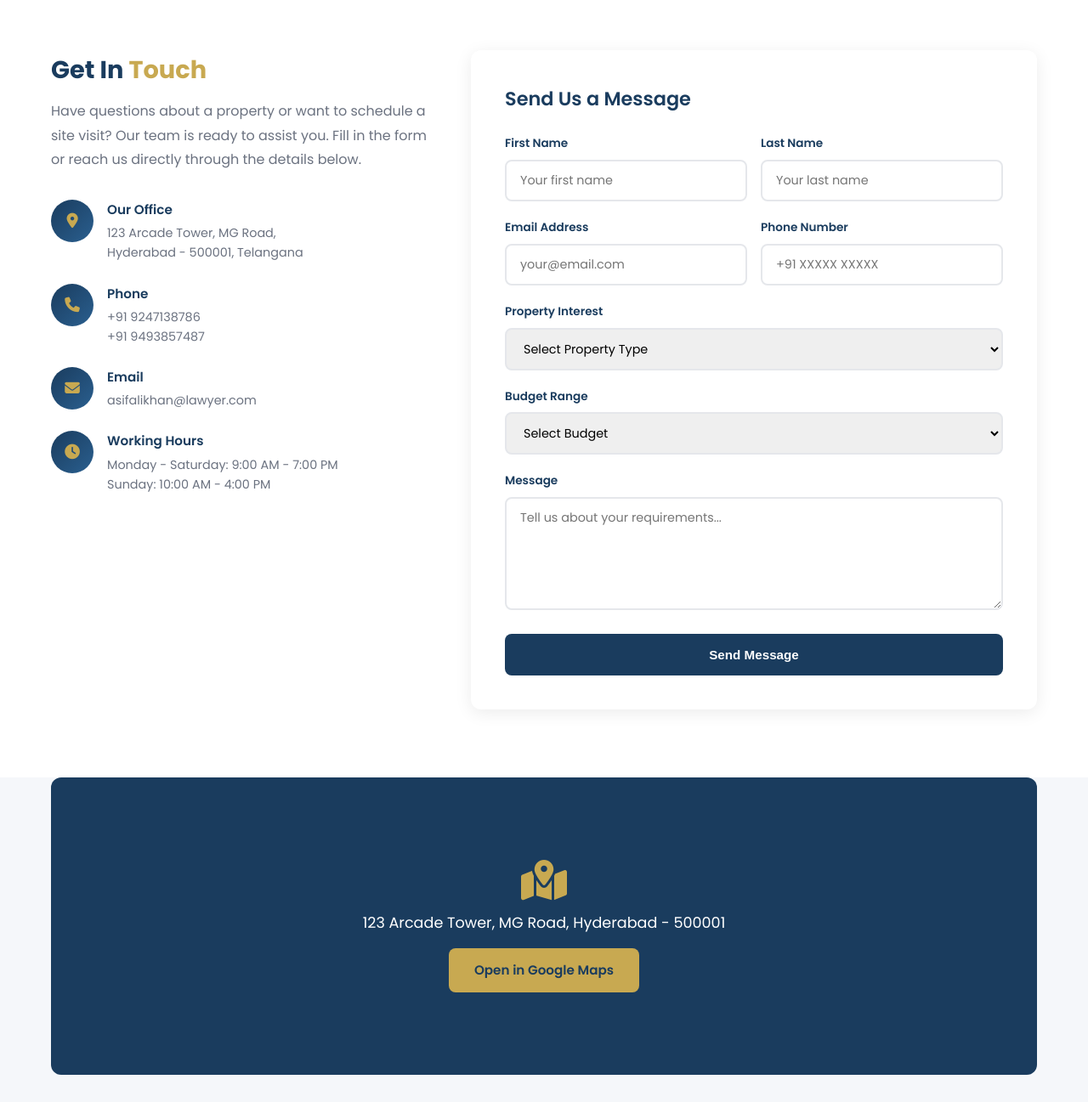
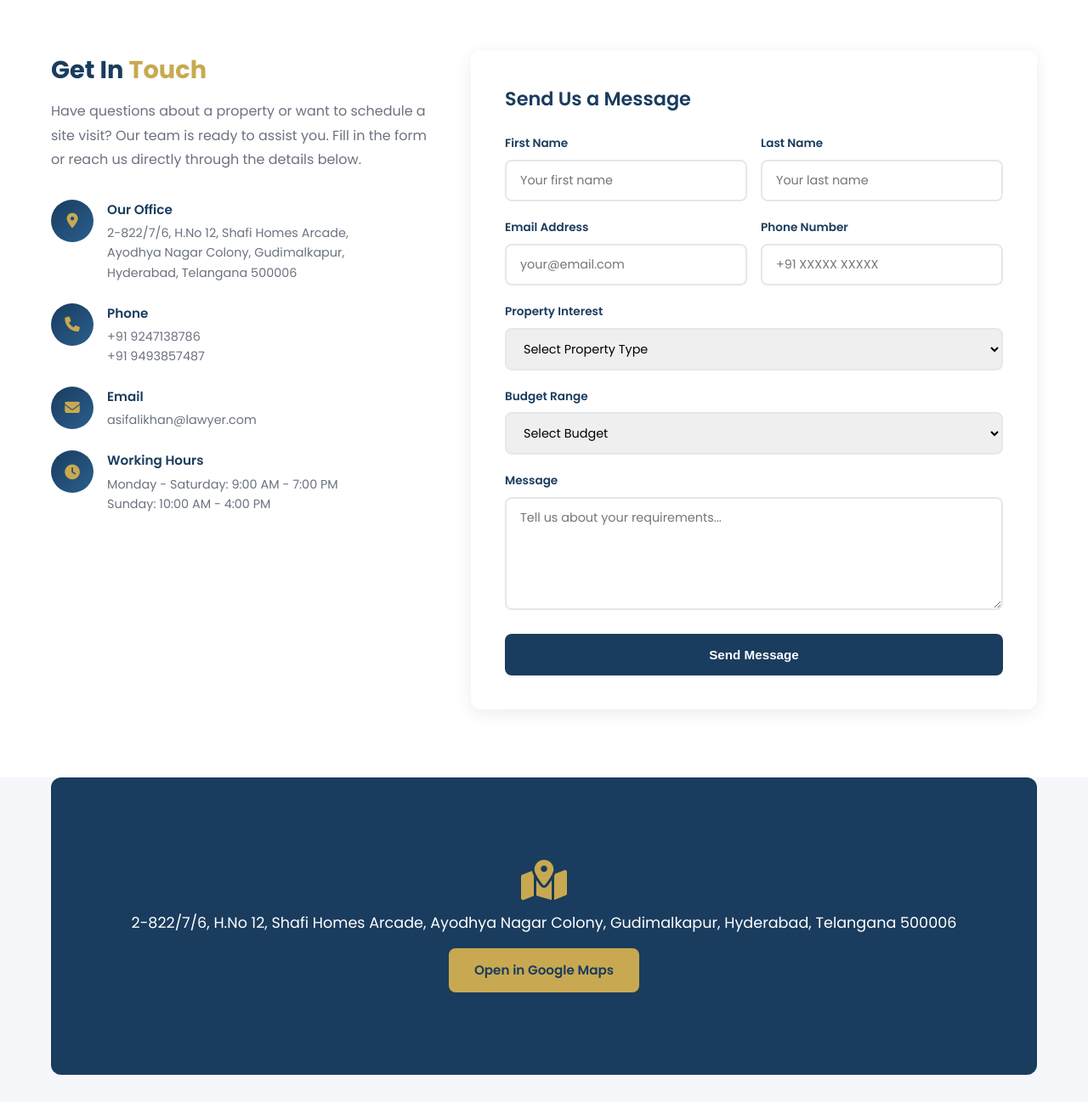
Before and after one commit to mdasifalikhan/asif-homes-arcade, a plain HTML site: page contact.html in a window 1280 px wide. Shown: the part 356-1653 px from the top of the page at 85% size. Drawn offline with Linux system fonts and the light colour scheme.

Commit message:
Update office address to Shafi Homes Arcade, Gudimalkapur

```diff
--- a/contact.html
+++ b/contact.html
@@ -47,7 +47,7 @@
             <div class="contact-icon"><i class="fas fa-map-marker-alt"></i></div>
             <div>
               <h4>Our Office</h4>
-              <p>123 Arcade Tower, MG Road,<br />Hyderabad - 500001, Telangana</p>
+              <p>2-822/7/6, H.No 12, Shafi Homes Arcade,<br />Ayodhya Nagar Colony, Gudimalkapur,<br />Hyderabad, Telangana 500006</p>
             </div>
           </div>
 
@@ -143,7 +143,7 @@
       <div class="map-placeholder">
         <div style="text-align:center">
           <i class="fas fa-map-marked-alt" style="font-size:3rem;color:var(--gold);display:block;margin-bottom:12px"></i>
-          <p>123 Arcade Tower, MG Road, Hyderabad - 500001</p>
+          <p>2-822/7/6, H.No 12, Shafi Homes Arcade, Ayodhya Nagar Colony, Gudimalkapur, Hyderabad, Telangana 500006</p>
           <a href="https://maps.google.com" target="_blank" class="btn btn-accent" style="margin-top:16px">Open in Google Maps</a>
         </div>
       </div>
```
Also changed, not shown: index.html (+1 -1 lines).
